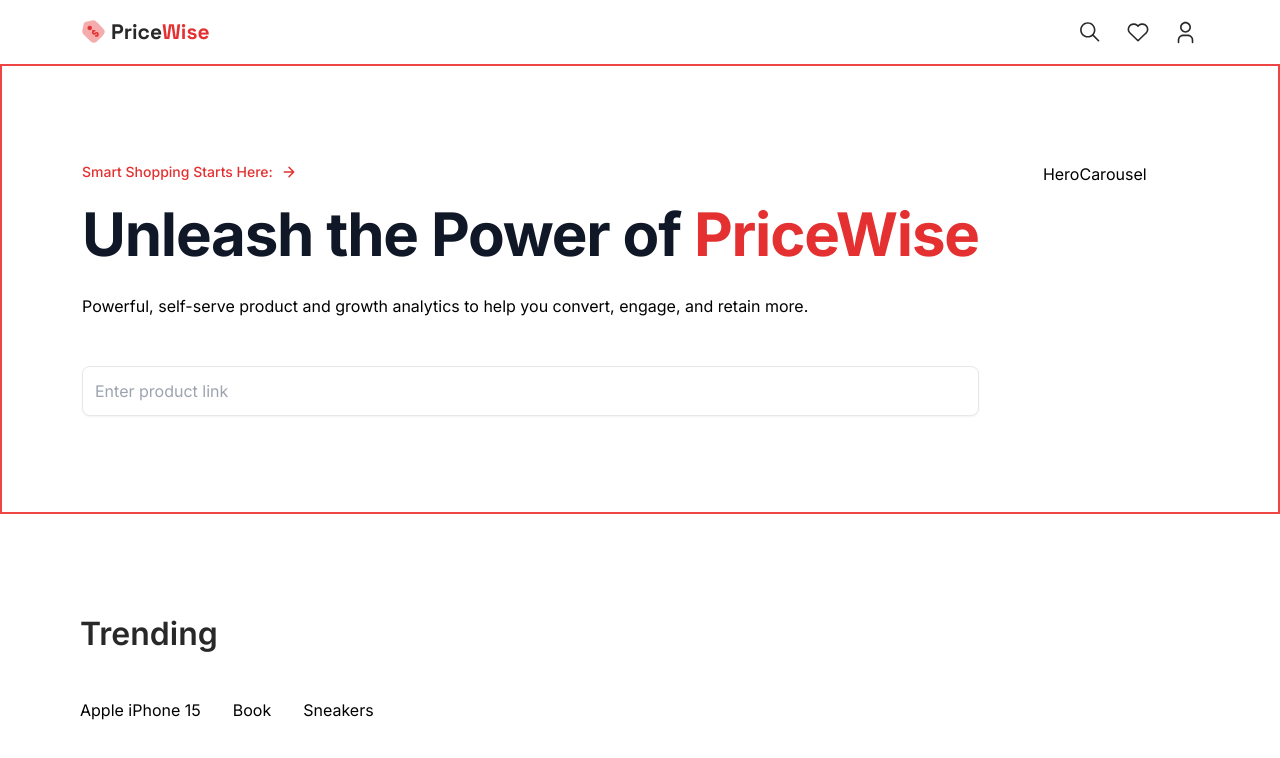
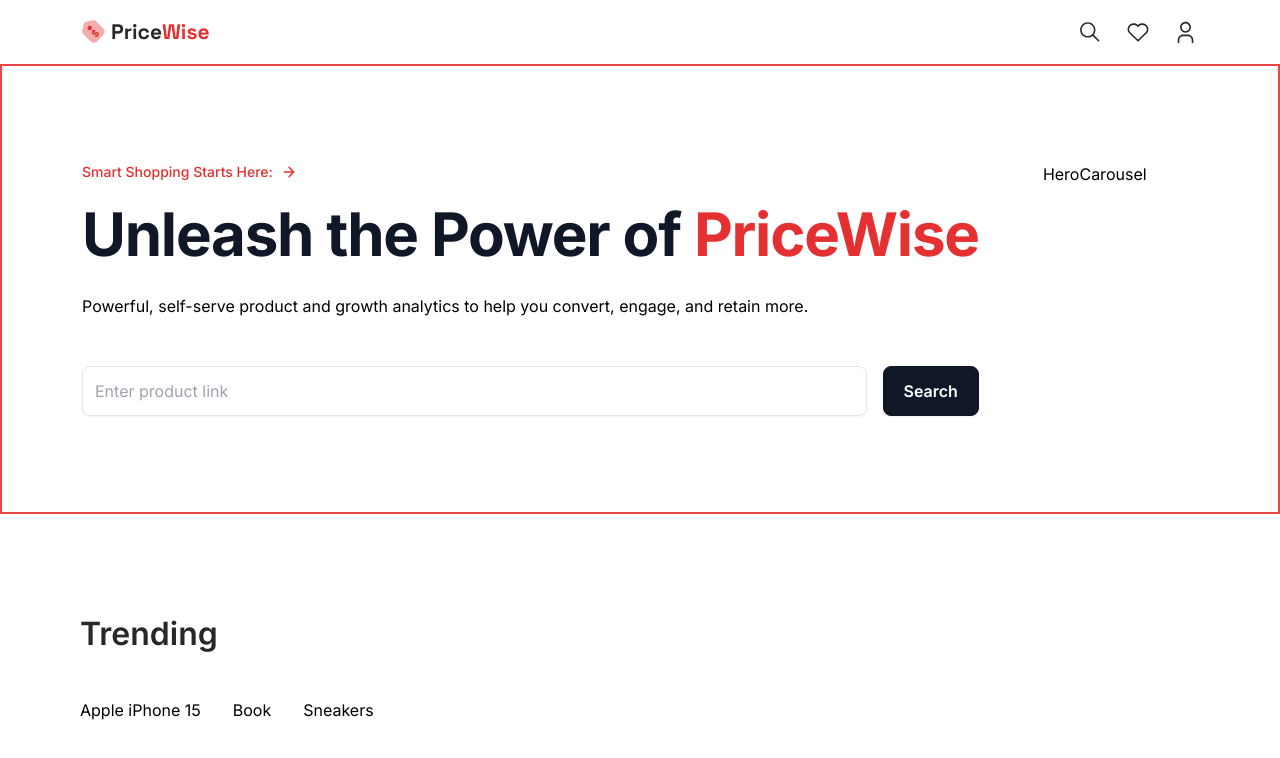
Before and after one commit to Azrihell/pricewise-CLIENT, a Next.js app: page / in a window 1280 px wide. Shown: the top 758 px of the page. Built offline with nearby package versions, Linux system fonts and the light colour scheme.

Commit message:
added submit button

```diff
--- a/components/Searchbar.tsx
+++ b/components/Searchbar.tsx
@@ -11,9 +11,11 @@
         type="text"
         placeholder="Enter product link"
         className="searchbar-input"
-      >
+      />
 
-      </input>
+      <button type="submit" className="searchbar-btn">
+        Search
+      </button>
     </form>
   )
 }
```
